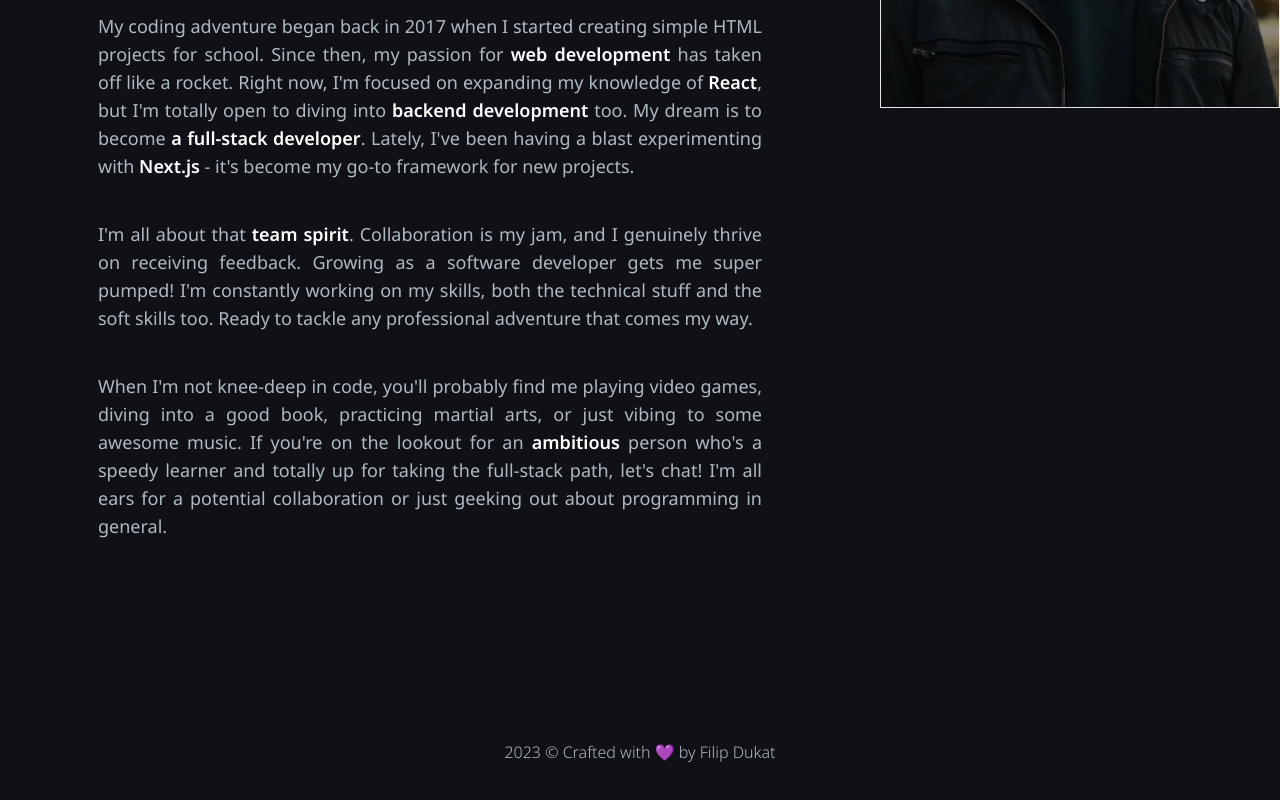
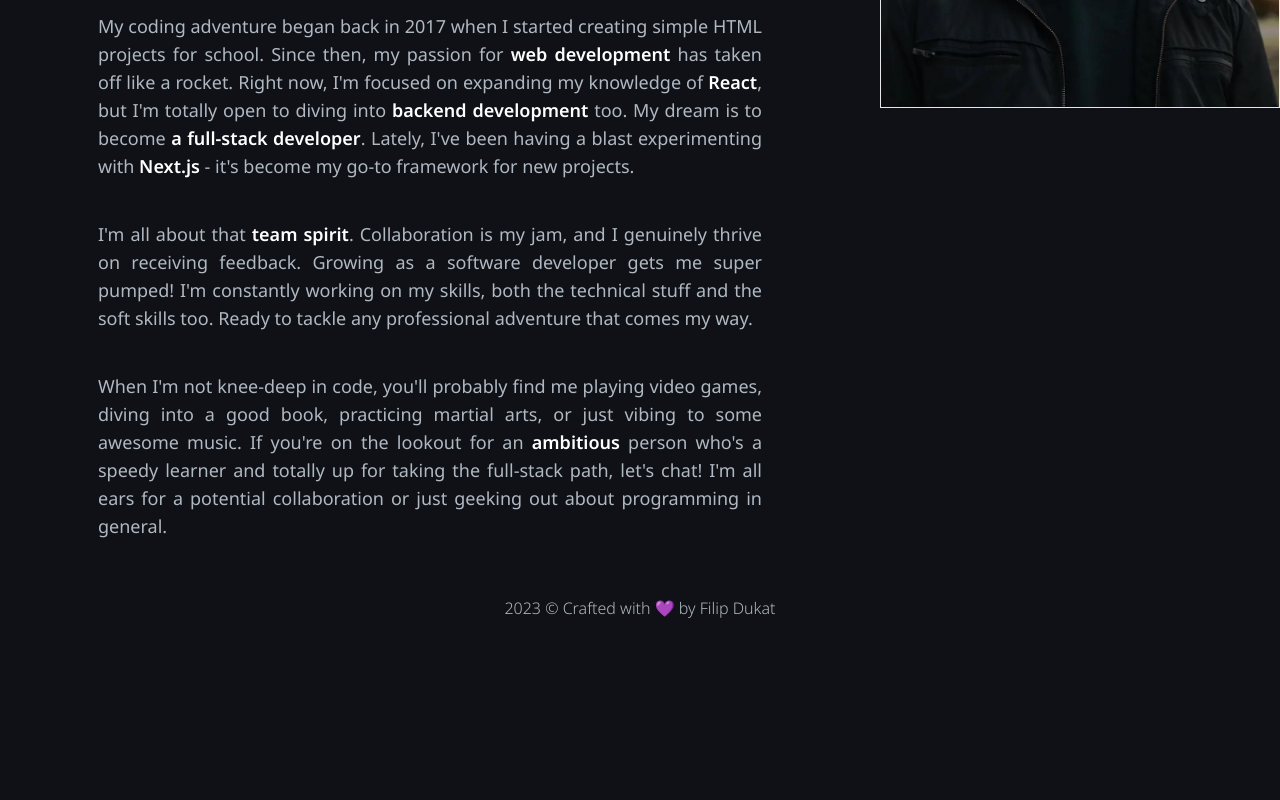
Before and after one commit to fdukat/fdukat.com, a Next.js app: page /about in a window 1280 px wide. Shown: the part 396-1196 px from the top of the page. After the commit the page ends 1052 px from the top, so only its background shows below. Built offline with nearby package versions, Linux system fonts and the light colour scheme.

Commit message:
fix footer positioning

```diff
--- a/app/about/page.tsx
+++ b/app/about/page.tsx
@@ -8,7 +8,7 @@ export const metadata = {
 
 export default function About() {
   return (
-    <main className="container flex flex-wrap mx-auto gap-5 pt-16 justify-center">
+    <main className="container flex flex-wrap mx-auto gap-5 pt-16 pb-24 justify-center">
       <div className="text-secondary text-lg text-justify lg:w-[55%] mx-auto">
         <InternalLink
           href="/"
--- a/app/layout.tsx
+++ b/app/layout.tsx
@@ -16,7 +16,7 @@ export const metadata = {
 export default function RootLayout({ children }: { children: React.ReactNode }) {
   return (
     <html lang="en">
-      <body className={`${notoSans.className} bg-background`}>
+      <body className={`${notoSans.className} bg-background min-h-screen relative`}>
         {children}
         <Footer />
       </body>
--- a/app/not-found.tsx
+++ b/app/not-found.tsx
@@ -3,8 +3,8 @@ import Image from 'next/image';
 
 export default function NotFound() {
   return (
-    <div className="container mx-auto mt-12 md:mt-24 lg:mt-48 flex justify-center items-center flex-col">
-      <h1 className="text-7xl text-primary font-bold mb-24 text-center">Error 404</h1>
+    <div className="container mx-auto pb-24 flex justify-center items-center flex-col">
+      <h1 className="text-7xl text-primary pt-36 font-bold mb-12 text-center">Error 404</h1>
       <Image
         src="/periculum.gif"
         width={500}
--- a/app/page.tsx
+++ b/app/page.tsx
@@ -8,7 +8,7 @@ export const metadata = {
 
 export default function Home() {
   return (
-    <main>
+    <main className="pb-24">
       <Hero />
       <FeaturedProjects />
       <BlogPosts />
--- a/components/Footer/Footer.tsx
+++ b/components/Footer/Footer.tsx
@@ -1,6 +1,6 @@
 export default function Footer() {
   return (
-    <footer className="h-24 flex items-center justify-center mt-36">
+    <footer className="h-24 flex items-center justify-center mt-36 absolute bottom-0 left-0 right-0 mx-auto">
       <p className="text-secondary font-light text-base w-fit">
         2023 &copy; Crafted with 💜 by Filip Dukat
       </p>
```
